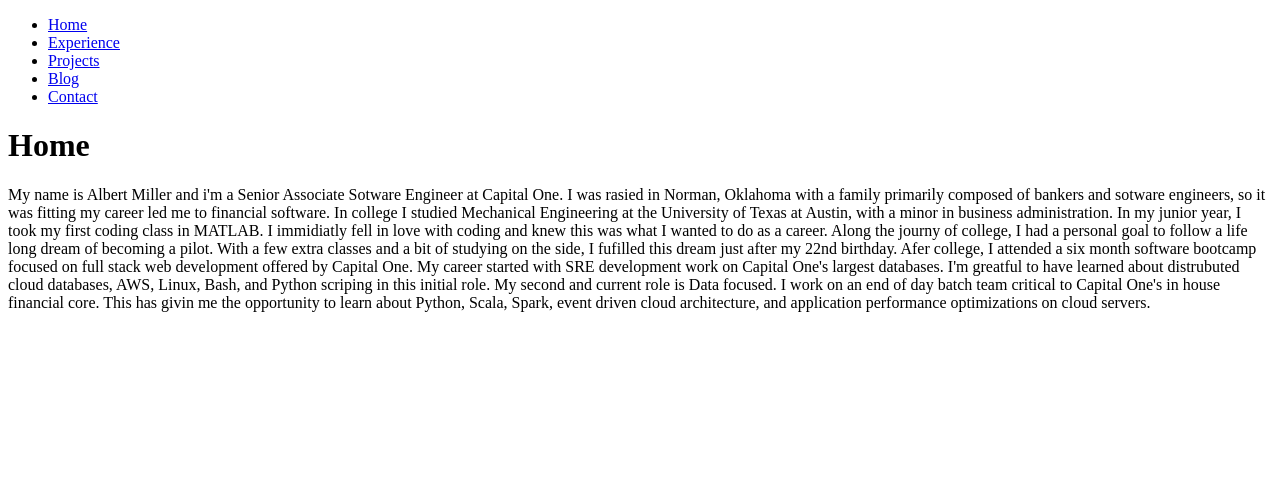
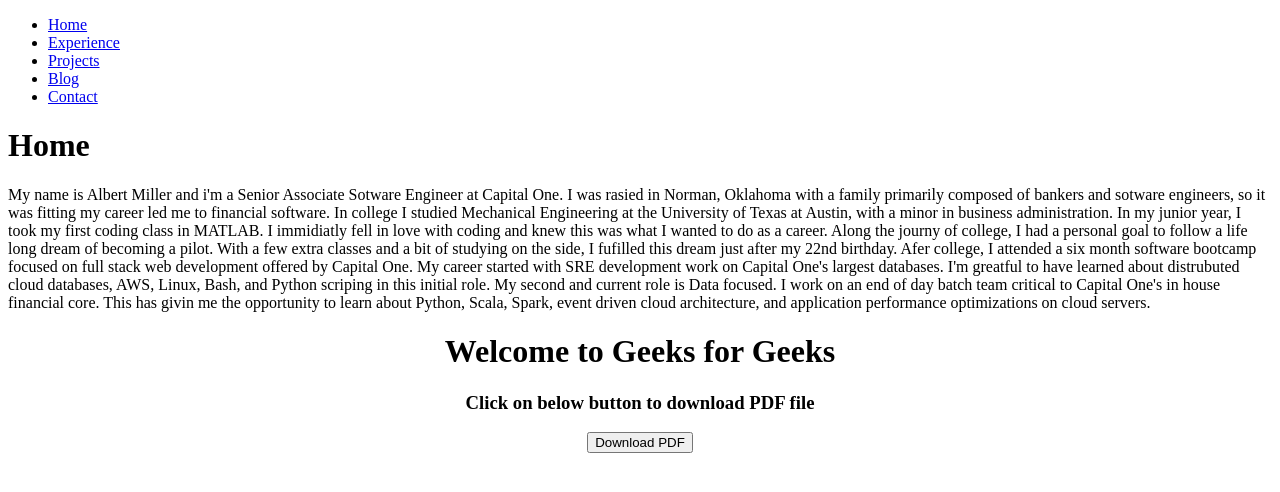
Before and after one commit to albertcmiller1/personal_site, a React (Create React App) app: page /home in a window 1280 px wide. Shown: the top 492 px of the page. Built offline with nearby package versions, Linux system fonts and the light colour scheme.

Commit message:
testing pdf download

```diff
--- a/src/pages/HomePage.js
+++ b/src/pages/HomePage.js
@@ -1,4 +1,21 @@
 import React from "react";
+
+// Function will execute on click of button
+const onButtonClick = () => {
+    // using Java Script method to get PDF file
+    fetch('https://raw.githubusercontent.com/albertcmiller1/personal_site/main/README.md').then(response => {
+        response.blob().then(blob => {
+            // Creating new object of PDF file
+            const fileURL = window.URL.createObjectURL(blob);
+            // Setting various property values
+            let alink = document.createElement('a');
+            alink.href = fileURL;
+            alink.download = 'SamplePDF.pdf';
+            alink.click();
+        })
+    })
+}
+
 
 const HomePage = () => {
     return (
@@ -20,6 +37,13 @@
                 My second and current role is Data focused. I work on an end of day batch team critical to Capital One's in house financial core.
                 This has givin me the opportunity to learn about Python, Scala, Spark, event driven cloud architecture, and application performance optimizations on cloud servers.
             </div>
+            <center>
+                <h1>Welcome to Geeks for Geeks</h1>
+                <h3>Click on below button to download PDF file</h3>
+                <button onClick={onButtonClick}>
+                    Download PDF
+                </button>
+            </center>
         </div>
     );
 };
--- a/src/pages/ProjectsPage.js
+++ b/src/pages/ProjectsPage.js
@@ -6,21 +6,21 @@
             <h1>
                 Personal Projects
             </h1>
-            <h3>
+            <h2>
                 Financial Exchange
-            </h3>
+            </h2>
             <div>
                 cool stuff
             </div>
-            <h3>
+            <h2>
                 Brokerage
-            </h3>
+            </h2>
             <div>
                 cool stuff
             </div>
-            <h3>
+            <h2>
                 Gravity
-            </h3>
+            </h2>
             <div>
                 cool stuff
             </div>
```
Also changed, not shown: src/App.js (+7 -7 lines), 1 other file (tests, documents, lock files or other folders).
